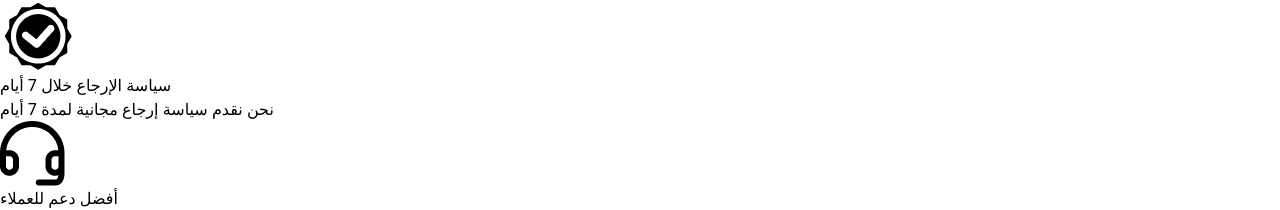
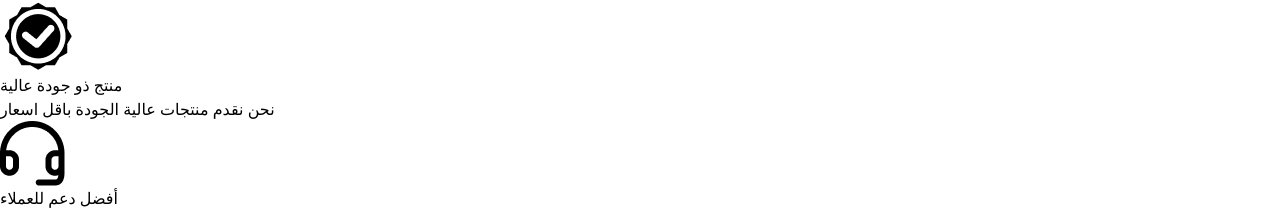
Before and after one commit to jonas-kr/hansu, a React (Vite) app in the folder client/: page / in a window 1280 px wide. Shown: the part 1276-1486 px from the top of the page. Built offline with nearby package versions, Linux system fonts and the light colour scheme; no server answers.

Commit message:
replace 7 days changed

```diff
--- a/client/src/pages/client/Home.jsx
+++ b/client/src/pages/client/Home.jsx
@@ -77,8 +77,8 @@ const Home = () => {
         </div>
         <div>
           <img src={assets.quality_icon} className="w-12 m-auto mb-5" alt="quality" />
-          <p className=" font-semibold">سياسة الإرجاع خلال 7 أيام</p>
-          <p className=" text-gray-400">نحن نقدم سياسة إرجاع مجانية لمدة 7 أيام</p>
+          <p className=" font-semibold">منتج ذو جودة عالية </p>
+          <p className=" text-gray-400">نحن نقدم منتجات عالية الجودة باقل اسعار</p>
         </div>
         <div>
           <img src={assets.support_img} className="w-12 m-auto mb-5" alt="support" />
--- a/client/src/pages/client/Product.jsx
+++ b/client/src/pages/client/Product.jsx
@@ -157,8 +157,7 @@ const Product = () => {
 
           <hr className="mt-8 sm:w-4/5"></hr>
           <div className="text-sm text-gray-500 mt-5 flex flex-col gap-1 text-right font-['Cairo']">
-            <p>منتج أصلي %100.</p>
-            <p>سياسة الاستبدال سهلة خلال 7 أيام.</p>
+            <p>منتج ذو جودة عالية .</p>
           </div>
 
         </div>
```
